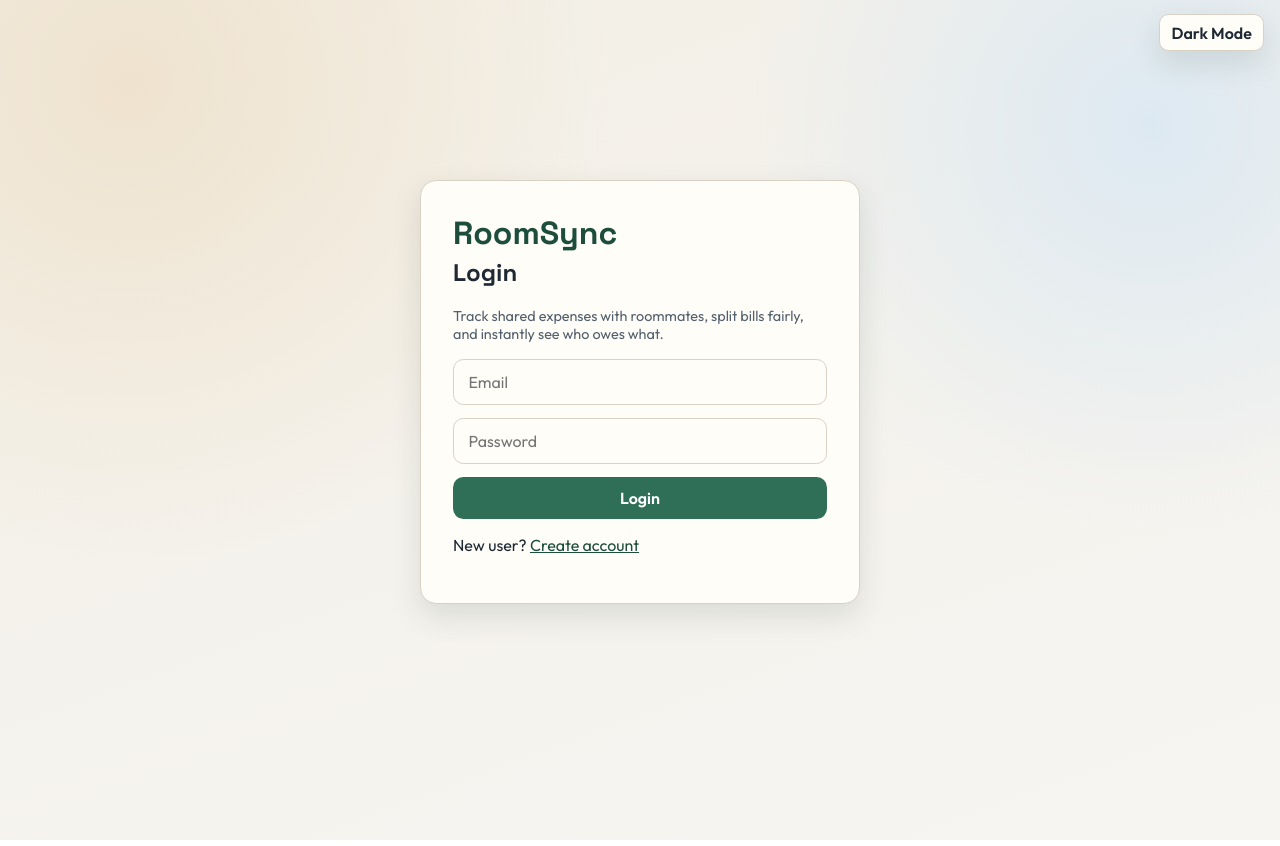
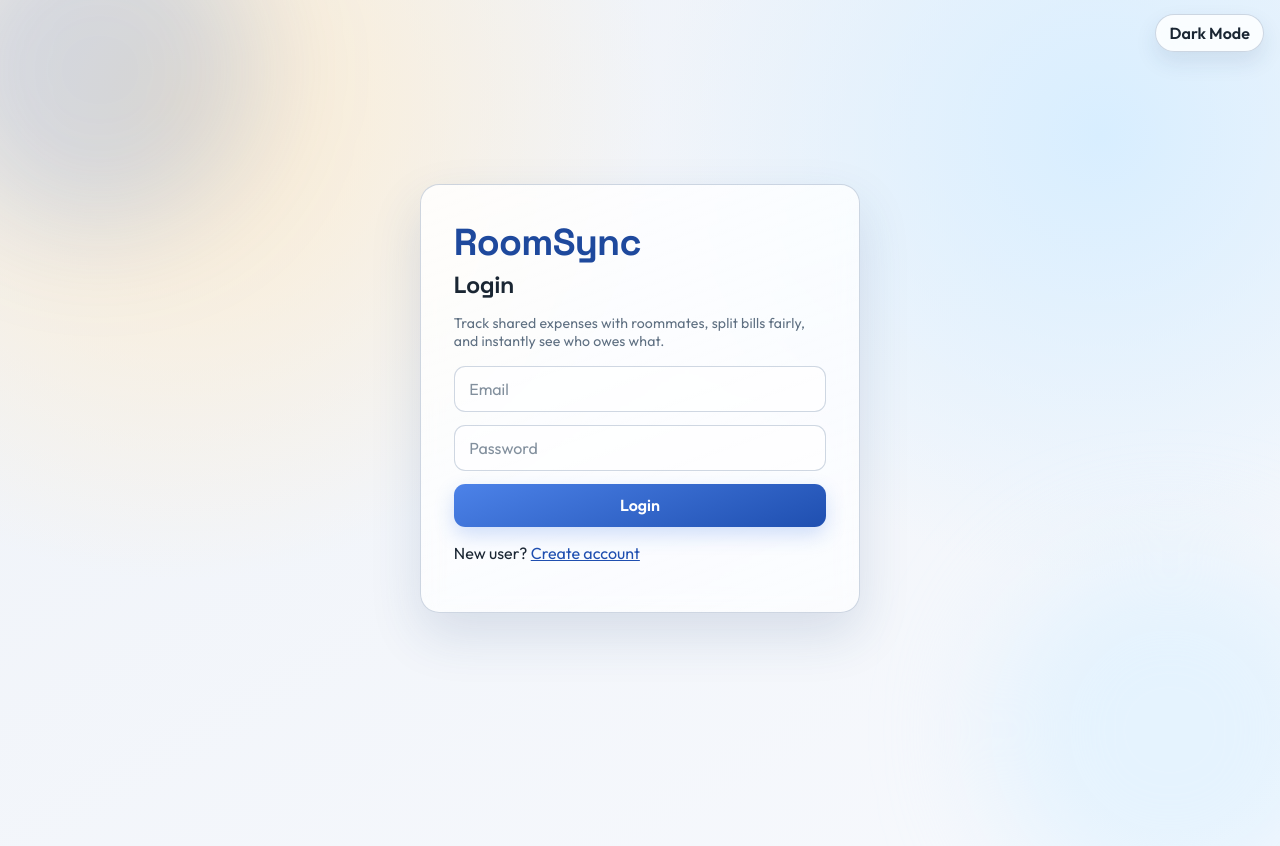
Before and after one commit to notvirain/RoomSync, a React (Vite) app in the folder frontend/: page /login in a window 1280 px wide. Built offline with nearby package versions, Linux system fonts and the light colour scheme; no server answers.

Commit message:
Polish UI with subtle glass theme, refined dark mode, and premium motion

```diff
--- a/frontend/src/styles.css
+++ b/frontend/src/styles.css
@@ -1,35 +1,48 @@
 :root {
-  --bg-main: #f3efe6;
-  --bg-accent: #e9f0e2;
-  --bg-layer: #f6f5f2;
-  --page-glow-a: #e9f0e2;
-  --page-glow-b: #e3ece9;
-  --ink: #1f2933;
-  --ink-soft: #52606d;
-  --brand: #2f6f58;
-  --brand-strong: #1d4d3c;
+  --bg-main: #eef2f8;
+  --bg-accent: #e7f0ff;
+  --bg-layer: #f7f9fd;
+  --page-glow-a: #dff0ff;
+  --page-glow-b: #f5e8ff;
+  --ink: #1a2633;
+  --ink-soft: #5f7082;
+  --brand: #2f6ee5;
+  --brand-strong: #1f4fb0;
   --danger: #b42318;
+  --success: #127a52;
   --btn-contrast: #ffffff;
-  --card: #fffdf8;
-  --border: #d8d1c4;
-  --shadow: 0 12px 30px rgba(27, 49, 39, 0.12);
+  --card: rgba(255, 255, 255, 0.66);
+  --card-strong: rgba(255, 255, 255, 0.84);
+  --border: rgba(116, 137, 171, 0.34);
+  --ring: rgba(47, 110, 229, 0.22);
+  --shadow: 0 22px 52px rgba(36, 72, 118, 0.14);
+  --shadow-soft: 0 10px 22px rgba(27, 56, 94, 0.1);
+  --radius-lg: 1.2rem;
+  --radius-md: 0.9rem;
+  --radius-sm: 0.7rem;
+  --blur: saturate(135%) blur(10px);
 }
 
 body[data-theme="dark"] {
-  --bg-main: #10161f;
-  --bg-accent: #172233;
-  --bg-layer: #0c1219;
-  --page-glow-a: #25354b;
-  --page-glow-b: #2e3c50;
-  --ink: #e7edf5;
-  --ink-soft: #aeb9c9;
-  --brand: #47a1c9;
-  --brand-strong: #82d6ff;
+  --bg-main: #0a1220;
+  --bg-accent: #111c32;
+  --bg-layer: #0c1528;
+  --page-glow-a: #1f2e4a;
+  --page-glow-b: #3c2a53;
+  --ink: #e8efff;
+  --ink-soft: #adbbd3;
+  --brand: #67b3ff;
+  --brand-strong: #9ed1ff;
   --danger: #ff7d72;
-  --btn-contrast: #06131c;
-  --card: #182131;
-  --border: #314156;
-  --shadow: 0 14px 28px rgba(6, 10, 13, 0.42);
+  --success: #65cfb0;
+  --btn-contrast: #081726;
+  --card: rgba(18, 29, 51, 0.64);
+  --card-strong: rgba(24, 38, 64, 0.8);
+  --border: rgba(130, 160, 203, 0.3);
+  --ring: rgba(103, 179, 255, 0.28);
+  --shadow: 0 26px 58px rgba(4, 9, 22, 0.5);
+  --shadow-soft: 0 14px 30px rgba(6, 13, 28, 0.38);
+  --blur: saturate(140%) blur(12px);
 }
 
 * {
@@ -40,51 +53,78 @@ body {
   margin: 0;
   font-family: "Outfit", sans-serif;
   color: var(--ink);
-  background: radial-gradient(circle at 10% 10%, var(--page-glow-a), transparent 35%),
-    radial-gradient(circle at 90% 15%, var(--page-glow-b), transparent 30%),
-    linear-gradient(160deg, var(--bg-main), var(--bg-layer));
+  background: radial-gradient(circle at 14% 12%, var(--page-glow-a), transparent 36%),
+    radial-gradient(circle at 86% 16%, var(--page-glow-b), transparent 34%),
+    linear-gradient(150deg, var(--bg-main), var(--bg-layer));
   min-height: 100vh;
   transition: background 0.35s ease, color 0.2s ease;
+  overflow-x: hidden;
+}
+
+body::before,
+body::after {
+  content: "";
+  position: fixed;
+  z-index: -1;
+  pointer-events: none;
+  border-radius: 999px;
+  filter: blur(55px);
+}
+
+body::before {
+  width: 320px;
+  height: 320px;
+  top: -90px;
+  left: -60px;
+  background: color-mix(in srgb, var(--brand) 18%, transparent);
+}
+
+body::after {
+  width: 360px;
+  height: 360px;
+  bottom: -110px;
+  right: -70px;
+  background: color-mix(in srgb, var(--page-glow-b) 55%, transparent);
 }
 
 body[data-page="auth"] {
-  --page-glow-a: #efe3cf;
-  --page-glow-b: #dde9f2;
+  --page-glow-a: #fdeccf;
+  --page-glow-b: #d8eeff;
 }
 
 body[data-page="dashboard"] {
-  --page-glow-a: #deecd8;
-  --page-glow-b: #dce8df;
+  --page-glow-a: #d6f4e2;
+  --page-glow-b: #d6e7ff;
 }
 
 body[data-page="group"] {
-  --page-glow-a: #e8e2f3;
-  --page-glow-b: #dce7f2;
+  --page-glow-a: #ece2ff;
+  --page-glow-b: #d9ecff;
 }
 
 body[data-page="profile"] {
-  --page-glow-a: #e4efe2;
-  --page-glow-b: #e3e9f8;
+  --page-glow-a: #e1f4e3;
+  --page-glow-b: #e2eaff;
 }
 
 body[data-theme="dark"][data-page="auth"] {
-  --page-glow-a: #3b2b22;
-  --page-glow-b: #273448;
+  --page-glow-a: #4a2f22;
+  --page-glow-b: #223a58;
 }
 
 body[data-theme="dark"][data-page="dashboard"] {
-  --page-glow-a: #1e3b36;
-  --page-glow-b: #20364c;
+  --page-glow-a: #14413d;
+  --page-glow-b: #21406a;
 }
 
 body[data-theme="dark"][data-page="group"] {
-  --page-glow-a: #2a2d4a;
-  --page-glow-b: #223647;
+  --page-glow-a: #2f2f62;
+  --page-glow-b: #1f4c66;
 }
 
 body[data-theme="dark"][data-page="profile"] {
-  --page-glow-a: #1e3c32;
-  --page-glow-b: #2d3550;
+  --page-glow-a: #1e4b3f;
+  --page-glow-b: #313f67;
 }
 
 h1,
@@ -92,10 +132,24 @@ h2,
 h3 {
   font-family: "Space Grotesk", sans-serif;
   margin: 0;
+  letter-spacing: -0.02em;
 }
 
 a {
   color: var(--brand-strong);
+}
+
+h1 {
+  font-size: clamp(1.6rem, 1.25rem + 1.4vw, 2.35rem);
+}
+
+h2 {
+  font-size: clamp(1.15rem, 1.02rem + 0.55vw, 1.5rem);
+  margin-bottom: 0.45rem;
+}
+
+h3 {
+  font-size: 1.03rem;
 }
 
 .theme-toggle {
@@ -103,18 +157,19 @@ a {
   top: 0.9rem;
   right: 1rem;
   z-index: 100;
-  padding: 0.45rem 0.7rem;
-  border-radius: 0.6rem;
+  padding: 0.48rem 0.82rem;
+  border-radius: 999px;
   border: 1px solid var(--border);
-  background: var(--card);
+  background: var(--card-strong);
   color: var(--ink);
-  box-shadow: var(--shadow);
+  box-shadow: var(--shadow-soft);
+  backdrop-filter: var(--blur);
 }
 
 .auth-page,
 .page-shell {
   width: min(1040px, 92vw);
-  margin: 2.5rem auto;
+  margin: 2.9rem auto;
 }
 
 .auth-page {
@@ -125,24 +180,26 @@ a {
 
 .auth-card,
 .panel {
-  background: var(--card);
+  background: linear-gradient(160deg, var(--card-strong), var(--card));
   border: 1px solid var(--border);
-  border-radius: 1rem;
+  border-radius: var(--radius-lg);
   box-shadow: var(--shadow);
+  backdrop-filter: var(--blur);
+  -webkit-backdrop-filter: var(--blur);
 }
 
 .auth-card {
   width: min(440px, 94vw);
-  padding: 2rem;
+  padding: 2.05rem;
 }
 
 .auth-card h1 {
-  color: var(--brand-strong);
+  color: color-mix(in srgb, var(--brand-strong) 85%, var(--ink) 15%);
 }
 
 .auth-card h2 {
   margin-top: 0.25rem;
-  margin-bottom: 1.2rem;
+  margin-bottom: 0.9rem;
 }
 
 .auth-form,
@@ -162,23 +219,45 @@ select {
   width: 100%;
   padding: 0.75rem 0.9rem;
   border: 1px solid var(--border);
-  border-radius: 0.65rem;
-  background: var(--card);
+  border-radius: var(--radius-sm);
+  background: color-mix(in srgb, var(--card-strong) 76%, transparent);
   color: var(--ink);
+  transition: border-color 0.2s ease, box-shadow 0.2s ease, transform 0.2s ease;
+}
+
+input::placeholder {
+  color: color-mix(in srgb, var(--ink-soft) 78%, transparent);
+}
+
+input:focus,
+select:focus {
+  outline: none;
+  border-color: color-mix(in srgb, var(--brand) 58%, var(--border));
+  box-shadow: 0 0 0 4px var(--ring);
+  transform: translateY(-1px);
 }
 
 button {
   border: none;
-  border-radius: 0.65rem;
-  background: var(--brand);
+  border-radius: var(--radius-sm);
+  background: linear-gradient(160deg, color-mix(in srgb, var(--brand) 86%, #ffffff 14%), var(--brand-strong));
   color: var(--btn-contrast);
-  padding: 0.7rem 1rem;
+  padding: 0.72rem 1rem;
   font-weight: 600;
   cursor: pointer;
+  box-shadow: 0 8px 20px color-mix(in srgb, var(--brand) 22%, transparent);
+  transition: transform 0.18s ease, filter 0.2s ease, box-shadow 0.22s ease;
 }
 
 button:hover {
-  background: var(--brand-strong);
+  filter: brightness(1.04);
+  transform: translateY(-1px);
+  box-shadow: 0 12px 24px color-mix(in srgb, var(--brand) 28%, transparent);
+}
+
+button:focus-visible {
+  outline: none;
+  box-shadow: 0 0 0 4px var(--ring), 0 10px 24px color-mix(in srgb, var(--brand) 28%, transparent);
 }
 
 button:disabled {
@@ -197,12 +276,23 @@ button:disabled {
 .caption {
   margin: 0;
   color: var(--ink-soft);
-  font-size: 0.9rem;
+  font-size: 0.88rem;
+  letter-spacing: 0.01em;
 }
 
 .panel {
-  padding: 1.2rem;
-  margin-bottom: 1rem;
+  padding: 1.2rem 1.2rem 1.15rem;
+  margin-bottom: 1.08rem;
+  position: relative;
+}
+
+.panel::after {
+  content: "";
+  position: absolute;
+  inset: 0;
+  border-radius: inherit;
+  pointer-events: none;
+  border: 1px solid color-mix(in srgb, var(--card-strong) 48%, transparent);
 }
 
 .inline-form {
@@ -225,9 +315,10 @@ button:disabled {
 .option-card,
 .summary-item {
   border: 1px solid var(--border);
-  border-radius: 0.8rem;
+  border-radius: var(--radius-md);
   padding: 0.85rem;
-  background: var(--card);
+  background: color-mix(in srgb, var(--card-strong) 74%, transparent);
+  box-shadow: var(--shadow-soft);
 }
 
 .inline-copy {
@@ -246,16 +337,18 @@ button:disabled {
 
 .group-card {
   border: 1px solid var(--border);
-  border-radius: 0.8rem;
+  border-radius: var(--radius-md);
   padding: 0.95rem;
   text-decoration: none;
   color: inherit;
-  background: var(--card);
-  transition: transform 0.2s ease;
+  background: color-mix(in srgb, var(--card-strong) 74%, transparent);
+  transition: transform 0.2s ease, box-shadow 0.2s ease, border-color 0.2s ease;
 }
 
 .group-card:hover {
-  transform: translateY(-2px);
+  transform: translateY(-3px);
+  border-color: color-mix(in srgb, var(--brand) 38%, var(--border));
+  box-shadow: var(--shadow-soft);
 }
 
 .simple-list {
@@ -277,9 +370,9 @@ button:disabled {
   align-items: center;
   gap: 0.45rem;
   border: 1px solid var(--border);
-  border-radius: 0.6rem;
+  border-radius: var(--radius-sm);
   padding: 0.45rem 0.55rem;
-  background: var(--card);
+  background: color-mix(in srgb, var(--card-strong) 78%, transparent);
 }
 
 .check-list label.is-selected {
@@ -301,21 +394,23 @@ body[data-theme="dark"] .check-list label.is-selected {
 }
 
 .secondary-btn {
-  background: #d0dbe8;
+  background: linear-gradient(170deg, color-mix(in srgb, var(--card-strong) 84%, #ffffff 16%), color-mix(in srgb, var(--card) 88%, transparent));
   color: var(--ink);
+  border: 1px solid var(--border);
+  box-shadow: var(--shadow-soft);
 }
 
 .secondary-btn:hover {
-  background: #bfd0e4;
+  filter: brightness(1.04);
 }
 
 body[data-theme="dark"] .secondary-btn {
-  background: #34475d;
-  color: #e9f2ff;
+  background: linear-gradient(165deg, rgba(60, 82, 110, 0.95), rgba(44, 62, 86, 0.95));
+  color: #f0f7ff;
 }
 
 body[data-theme="dark"] .secondary-btn:hover {
-  background: #405875;
+  filter: brightness(1.05);
 }
 
 .link-btn {
@@ -327,10 +422,11 @@ body[data-theme="dark"] .secondary-btn:hover {
 .error-text {
   color: var(--danger);
   margin: 0.2rem 0;
+  font-weight: 600;
 }
 
 .danger-btn {
-  background: var(--danger);
+  background: linear-gradient(165deg, color-mix(in srgb, var(--danger) 82%, #ffffff 18%), var(--danger));
   color: #fff;
 }
 
@@ -354,8 +450,15 @@ body[data-theme="dark"] .secondary-btn:hover {
   border-radius: 999px;
   border: 1px solid var(--border);
   text-decoration: none;
-  background: var(--card);
-  font-size: 1.1rem;
+  background: color-mix(in srgb, var(--card-strong) 85%, transparent);
+  box-shadow: var(--shadow-soft);
+  font-size: 1.12rem;
+  transition: transform 0.2s ease, border-color 0.2s ease;
+}
+
+.profile-icon-link:hover {
+  transform: translateY(-2px);
+  border-color: color-mix(in srgb, var(--brand) 44%, var(--border));
 }
 
 .field-label {
@@ -372,11 +475,13 @@ body[data-theme="dark"] .secondary-btn:hover {
 
 .dropdown-panel {
   border: 1px solid var(--border);
-  border-radius: 0.9rem;
-  background: var(--card);
+  border-radius: var(--radius-lg);
+  background: linear-gradient(160deg, color-mix(in srgb, var(--card-strong) 82%, transparent), color-mix(in srgb, var(--card) 90%, transparent));
   box-shadow: var(--shadow);
   margin-bottom: 1rem;
   overflow: hidden;
+  backdrop-filter: var(--blur);
+  -webkit-backdrop-filter: var(--blur);
 }
 
 .dropdown-panel summary {
@@ -386,6 +491,10 @@ body[data-theme="dark"] .secondary-btn:hover {
   font-family: "Space Grotesk", sans-serif;
   font-weight: 600;
   border-bottom: 1px solid transparent;
+}
+
+.dropdown-panel summary:hover {
+  background: color-mix(in srgb, var(--ring) 65%, transparent);
 }
 
 .dropdown-panel[open] summary {
@@ -411,13 +520,13 @@ body[data-theme="dark"] .secondary-btn:hover {
 .compact-select {
   width: auto;
   min-width: 118px;
-  padding: 0.28rem 0.5rem;
+  padding: 0.3rem 0.52rem;
   font-size: 0.84rem;
 }
 
 .compact-search {
   width: min(280px, 60vw);
-  padding: 0.38rem 0.55rem;
+  padding: 0.4rem 0.58rem;
   font-size: 0.86rem;
 }
 
@@ -427,9 +536,10 @@ body[data-theme="dark"] .secondary-btn:hover {
 
 .empty-state {
   border: 1px dashed var(--border);
-  border-radius: 0.7rem;
-  padding: 0.7rem;
+  border-radius: var(--radius-sm);
+  padding: 0.78rem;
   margin: 0.4rem 0 0.7rem;
+  background: color-mix(in srgb, var(--card-strong) 74%, transparent);
 }
 
 .retention-grid {
@@ -444,19 +554,19 @@ body[data-theme="dark"] .secondary-btn:hover {
   bottom: 1rem;
   z-index: 101;
   background: var(--brand-strong);
-  color: #fff;
+  color: var(--btn-contrast);
   padding: 0.6rem 0.8rem;
-  border-radius: 0.7rem;
+  border-radius: var(--radius-sm);
   box-shadow: var(--shadow);
   animation: toastIn 0.25s ease;
 }
 
 .animate-pop {
-  animation: popIn 0.32s ease;
+  animation: popIn 0.38s cubic-bezier(0.2, 0.8, 0.2, 1);
 }
 
 .animate-rise {
-  animation: riseIn 0.28s ease;
+  animation: riseIn 0.34s cubic-bezier(0.2, 0.8, 0.2, 1);
 }
 
 .success-text {
@@ -541,3 +651,14 @@ body[data-theme="dark"] .secondary-btn:hover {
     right: 0.6rem;
   }
 }
+
+@media (prefers-reduced-motion: reduce) {
+  *,
+  *::before,
+  *::after {
+    animation-duration: 0.01ms !important;
+    animation-iteration-count: 1 !important;
+    transition-duration: 0.01ms !important;
+    scroll-behavior: auto !important;
+  }
+}
```
